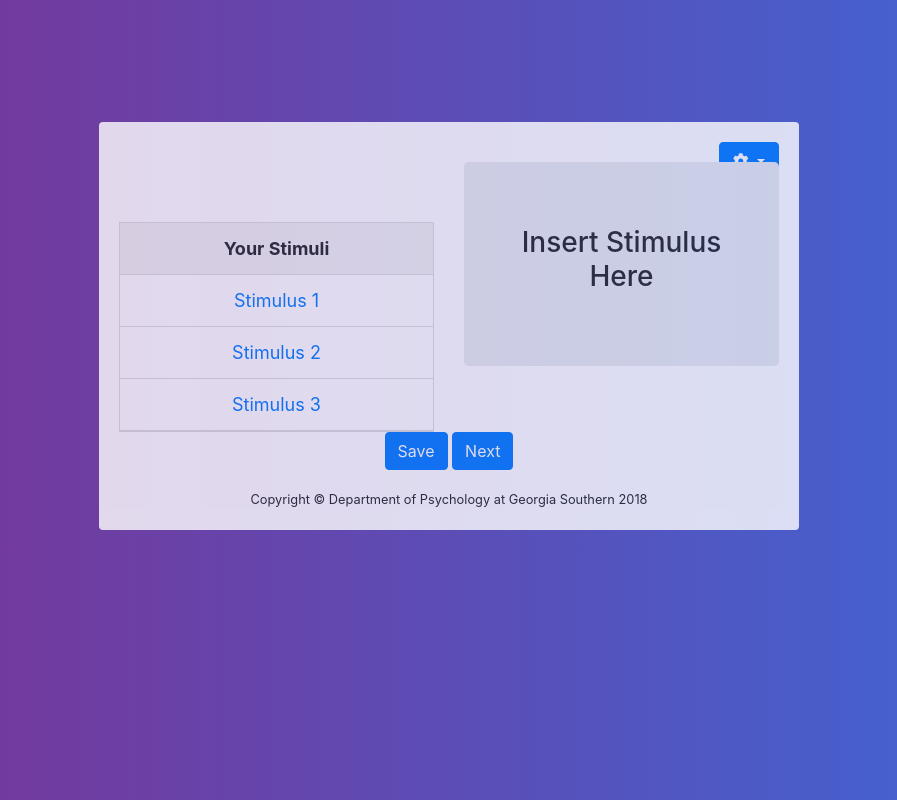
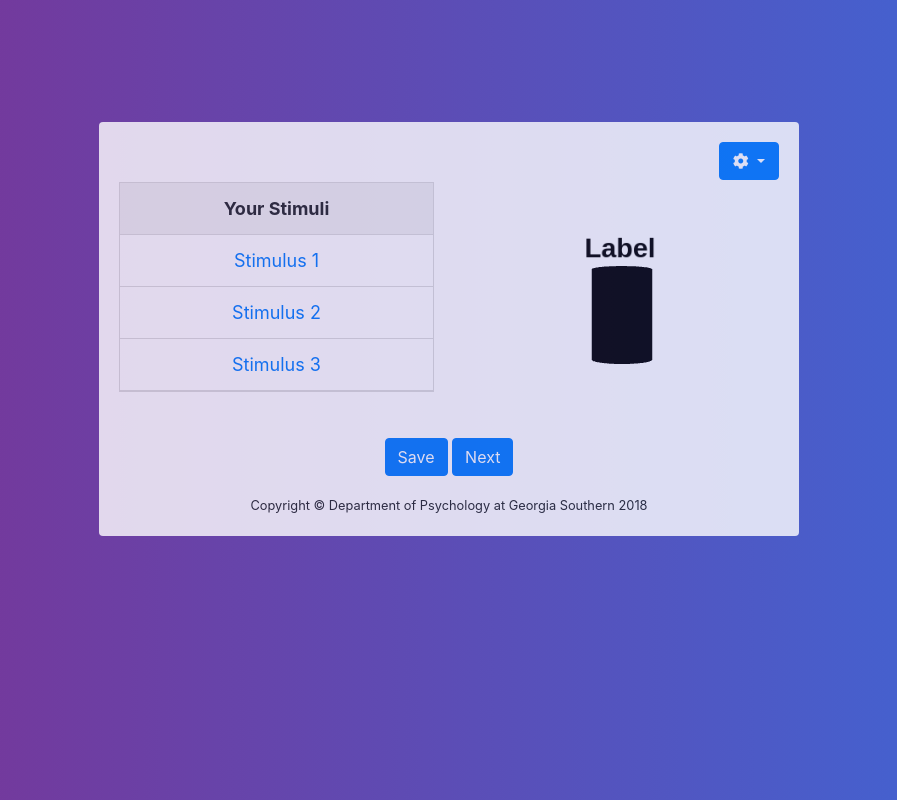
Before and after one commit to fredIV/SosaPy, a Django app: page /Sosa/stimsets/create in a window 1280 px wide. Shown: the whole page, without its empty margins (191-1088 px from the left). Run offline with Django 3.2, Linux system fonts and the light colour scheme; some libraries are stand-ins or nearby versions.

Commit message:
Added ThreeJS to stimulus creation page Changed creatorModalBoard.js to createBoard.js

```diff
--- a/Sosa/static/css/create_stimulus.css
+++ b/Sosa/static/css/create_stimulus.css
@@ -45,7 +45,7 @@ a {
 }
 
 #myTable {
-    margin-top: 60px;
+    margin-top: 20px;
     border-collapse: collapse;
     border: 1px solid #ddd;
     font-size: 18px;
@@ -65,5 +65,8 @@ a {
     background-color: #f1f1f1;
 }
 
+#ThreeJSPeg {
+	margin-top: 20px;
+}
 
 .show {display: block;}
--- /dev/null
+++ b/Sosa/static/js/createStimulus.js
@@ -0,0 +1,166 @@
+// standard global variables
+var pegContainer, pegScene, pegCamera, pegRenderer, pegControls, Pegmaterial, spriteMaterial;
+var pegLabelSprite;
+initPeg();
+animatePeg();
+
+// FUNCTIONS
+function initPeg() {
+// SCENE
+pegScene = new THREE.Scene();
+
+// CAMERA
+var SCREEN_WIDTH = 300, SCREEN_HEIGHT = 250;
+var VIEW_ANGLE = 6, ASPECT = SCREEN_WIDTH / SCREEN_HEIGHT, NEAR = 0.1, FAR = 20000;
+pegCamera = new THREE.PerspectiveCamera( VIEW_ANGLE, ASPECT, NEAR, FAR);
+pegScene.add(pegCamera);
+pegCamera.position.set(0,50,400);
+pegCamera.lookAt(pegScene.position);
+
+// RENDERER
+if ( Detector.webgl ) {
+  pegRenderer = new THREE.WebGLRenderer( {antialias:true} );
+} else {
+  pegRenderer = new THREE.CanvasRenderer();
+}
+
+pegRenderer.setSize(SCREEN_WIDTH, SCREEN_HEIGHT);
+pegContainer = document.getElementById( 'ThreeJSPeg' );
+pegContainer.appendChild( pegRenderer.domElement );
+// CONTROLS
+pegControls = new THREE.OrbitControls( pegCamera, pegRenderer.domElement );
+pegControls.noTilt = true;
+pegControls.noRotate = true;
+pegControls.noZoom = true;
+
+// LIGHT
+hemiLight = new THREE.HemisphereLight( 0xffffff, 0xffffff, 0.6 );
+hemiLight.color.setHSL( 0.6, 1, 0.6 );
+hemiLight.groundColor.setHSL( 0.095, 1, 0.75 );
+hemiLight.position.set( 0, 50, 0 );
+pegScene.add( hemiLight );
+
+dirLight = new THREE.DirectionalLight( 0xffffff, 1 );
+dirLight.color.setHSL( 0.1, 1, 0.95 );
+dirLight.position.set( -1, 1.75, 1 );
+dirLight.position.multiplyScalar( 30 );
+pegScene.add( dirLight );
+
+// SKYBOX/FOG
+var skyBoxGeometry = new THREE.CubeGeometry( 10000, 10000, 10000 );
+var skyBoxMaterial = new THREE.MeshBasicMaterial( { color: 0xFFFFFF, side: THREE.BackSide } );
+var skyBox = new THREE.Mesh( skyBoxGeometry, skyBoxMaterial );
+pegScene.add(skyBox);
+
+//peg
+var peg = new THREE.CylinderGeometry( 5, 5, 15, 100 );
+Pegmaterial = new THREE.MeshPhongMaterial({ color: 0x000000, shininess: 30 });
+mesh = new THREE.Mesh( peg, Pegmaterial );
+mesh.position.set(0,0,10);
+pegScene.add(mesh);
+
+pegLabelSprite = makeTextSprite( " Label ", { fontsize: 32 } );
+pegLabelSprite.position = mesh.position.clone();
+pegLabelSprite.position.x = 13;
+pegLabelSprite.position.y = 4;
+pegScene.add( pegLabelSprite );
+}
+
+//creating a new Label for the object by deleting the current one and replacing it.
+function setNewLabel(name)
+{
+pegScene.remove(pegLabelSprite);
+pegLabelSprite = makeTextSprite(name.value, { fontsize: 32} );
+pegLabelSprite.position = mesh.position.clone();
+pegLabelSprite.position.x = 13;
+pegLabelSprite.position.y = 4;
+pegScene.add(pegLabelSprite);
+}
+
+function setLabelValue(value)
+{
+pegScene.remove(pegLabelSprite);
+pegLabelSprite = makeTextSprite(value, { fontsize: 32} );
+pegLabelSprite.position = mesh.position.clone();
+pegLabelSprite.position.x = 13;
+pegLabelSprite.position.y = 4;
+pegScene.add(pegLabelSprite);
+}
+
+function makeTextSprite( message, parameters ) {
+if ( parameters === undefined ) parameters = {};
+
+var fontface = parameters.hasOwnProperty("fontface") ?
+parameters["fontface"] : "Arial";
+
+var fontsize = parameters.hasOwnProperty("fontsize") ?
+parameters["fontsize"] : 18;
+
+var borderThickness = parameters.hasOwnProperty("borderThickness") ?
+parameters["borderThickness"] : 4;
+
+var backgroundColor = parameters.hasOwnProperty("backgroundColor") ?
+parameters["backgroundColor"] : { r:255, g:255, b:255, a:0 };
+
+var canvas = document.createElement('canvas');
+context = canvas.getContext('2d');
+context.font = "Bold " + fontsize + "px " + fontface;
+
+// get size data (height depends only on font size)
+var metrics = context.measureText( message );
+var textWidth = metrics.width;
+
+// text color
+context.fillStyle = "rgba(255, 255, 255, 1.0)";
+
+context.fillText( message, borderThickness, fontsize + borderThickness);
+
+// canvas contents will be used for a texture
+var texture = new THREE.Texture(canvas)
+texture.needsUpdate = true;
+
+spriteMaterial = new THREE.SpriteMaterial( { map: texture, useScreenCoordinates: false} );
+spriteMaterial.color.setHex("0x000000");
+var sprite = new THREE.Sprite( spriteMaterial );
+sprite.scale.set(400,200,1.0);
+return sprite;
+}
+
+function animatePeg() {
+requestAnimationFrame( animatePeg );
+pegControls.update();
+pegRenderer.render( pegScene, pegCamera);
+}
+
+
+function setPegRGB(){
+var redHex = rgbToHex(document.getElementById("RvalueStim").value);
+var greenHex = rgbToHex(document.getElementById("GvalueStim").value);
+var blueHex = rgbToHex(document.getElementById("BvalueStim").value);
+var stringHex = "0x" + redHex + greenHex + blueHex;
+Pegmaterial.color.setHex(stringHex);
+}
+
+function setPeg(r,g,b) {
+  var redHex = rgbToHex(r);
+  var greenHex = rgbToHex(g);
+  var blueHex = rgbToHex(b);
+  var stringHex = "0x" + redHex + greenHex + blueHex;
+  Pegmaterial.color.setHex(stringHex);
+}
+
+function setLabel(r,g,b) {
+  var redHex = rgbToHex(r);
+  var greenHex = rgbToHex(g);
+  var blueHex = rgbToHex(b);
+  var stringHex = "0x" + redHex + greenHex + blueHex;
+  spriteMaterial.color.setHex(stringHex);
+}
+
+function setLabelRGB(){
+var redHex = rgbToHex(document.getElementById("lRvalueStim").value);
+var greenHex = rgbToHex(document.getElementById("lGvalueStim").value);
+var blueHex = rgbToHex(document.getElementById("lBvalueStim").value);
+var stringHex = "0x" + redHex + greenHex + blueHex;
+spriteMaterial.color.setHex(stringHex);
+}
--- a/Sosa/templates/create_board.html
+++ b/Sosa/templates/create_board.html
@@ -8,7 +8,7 @@
 {% block content %}
     <div id="ThreeJSBoard"></div>
 
-    <script src="{% static "js/creatorModalBoard.js" %}"></script>
+    <script src="{% static "js/createBoard.js" %}"></script>
 
      <div class="row">
         <div class="flex-column m-auto align-self-end text-center">
--- a/Sosa/templates/create_stimulus.html
+++ b/Sosa/templates/create_stimulus.html
@@ -26,9 +26,8 @@
             </table>
         </div>
         <div class="col-6">
-            <div class="jumbotron">
-                <h3>Insert Stimulus Here</h3>
-            </div>
+            <div id="ThreeJSPeg"></div>
+            <script src="{% static "js/createStimulus.js" %}"></script>
         </div>
     </div>
     <button class="btn btn-primary">Save</button>
```
Also changed, not shown: Sosa/static/js/createBoard.js (renamed from Sosa/static/js/creatorModalBoard.js).
